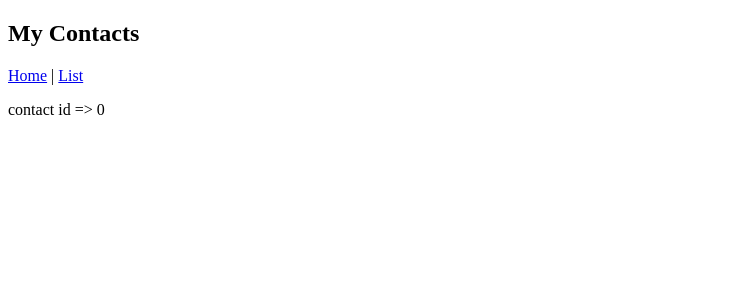
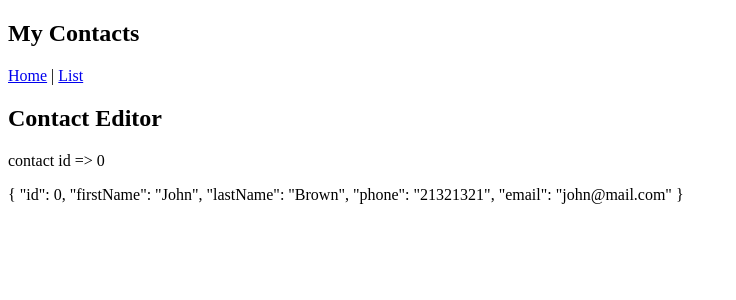
Before and after one commit to Juanjojara/simple-contacts, an Angular app: page /contact/edit/0 in a window 1280 px wide. Shown: the top 300 px of the page, without its empty margins (0-736 px from the left). Built offline with nearby package versions, Linux system fonts and the light colour scheme.

Commit message:
aggiunta di dati del contact al editor

```diff
--- a/src/app/contact-editor/contact-editor.html
+++ b/src/app/contact-editor/contact-editor.html
@@ -1 +1,3 @@
-<p>contact id => {{id}}</p>
+<h2>Contact Editor</h2>
+<p>contact id => {{id()}}</p>
+<p>{{person() | json}}</p>
--- a/src/app/contact-editor/contact-editor.ts
+++ b/src/app/contact-editor/contact-editor.ts
@@ -1,17 +1,22 @@
-import { Component, inject } from '@angular/core';
+import { Component, computed, inject, signal } from '@angular/core';
 import { ActivatedRoute } from '@angular/router';
+import { ContactStore } from '../contact-store';
+import { JsonPipe } from '@angular/common';
 
 @Component({
   selector: 'app-contact-editor',
-  imports: [],
+  imports: [JsonPipe],
   templateUrl: './contact-editor.html',
   styleUrl: './contact-editor.css',
 })
 export class ContactEditor {
   private activatedRoute = inject(ActivatedRoute);
-  id = '';
+  private store = inject(ContactStore);
+  id = signal(0);
+
+  person = computed(() => this.store.list[this.id()]);
 
   constructor(){
-    this.activatedRoute.params.subscribe( params => { this.id = params['id']});
+    this.activatedRoute.params.subscribe( params => { this.id.set(parseInt(params['id']))});
   }
 }
--- a/src/app/contact/contact.ts
+++ b/src/app/contact/contact.ts
@@ -3,6 +3,7 @@ import { ImageController } from '../image-controller/image-controller';
 import { Notes } from '../notes/notes';
 import { RouterLink } from '@angular/router';
 import { ContactStore } from '../contact-store';
+import { SimpleContact } from '../person';
 
 @Component({
   selector: 'app-contact',
@@ -24,7 +25,10 @@ export class Contact {
   fullName = computed(() => `${this.firstName} ${this.lastName}`);
   picture = computed(() => `/images/${this.firstName.toLowerCase()}.svg`);
 
-  person = computed(() => this.store.list[this.id()]);
+  //person = computed(() => this.store.list[this.id()]);
+
+  person = signal(new SimpleContact(0));
+
   showDetails = signal(false);
   pictureSize = signal(64);
 
@@ -40,6 +44,10 @@ export class Contact {
     effect(() => {
       console.log(`Fullname has changed to ${this.fullName()}`);
       console.log(`ShowDetails has changed to ${this.showDetails()}`);
+    });
+
+    effect(() => {
+      this.person.set(this.store.list[this.id()]);
     });
 
 
--- a/src/app/toolbar/toolbar.ts
+++ b/src/app/toolbar/toolbar.ts
@@ -1,4 +1,5 @@
 import { Component, output } from '@angular/core';
+import { Person } from '../person';
 
 @Component({
   selector: 'app-toolbar',
```
